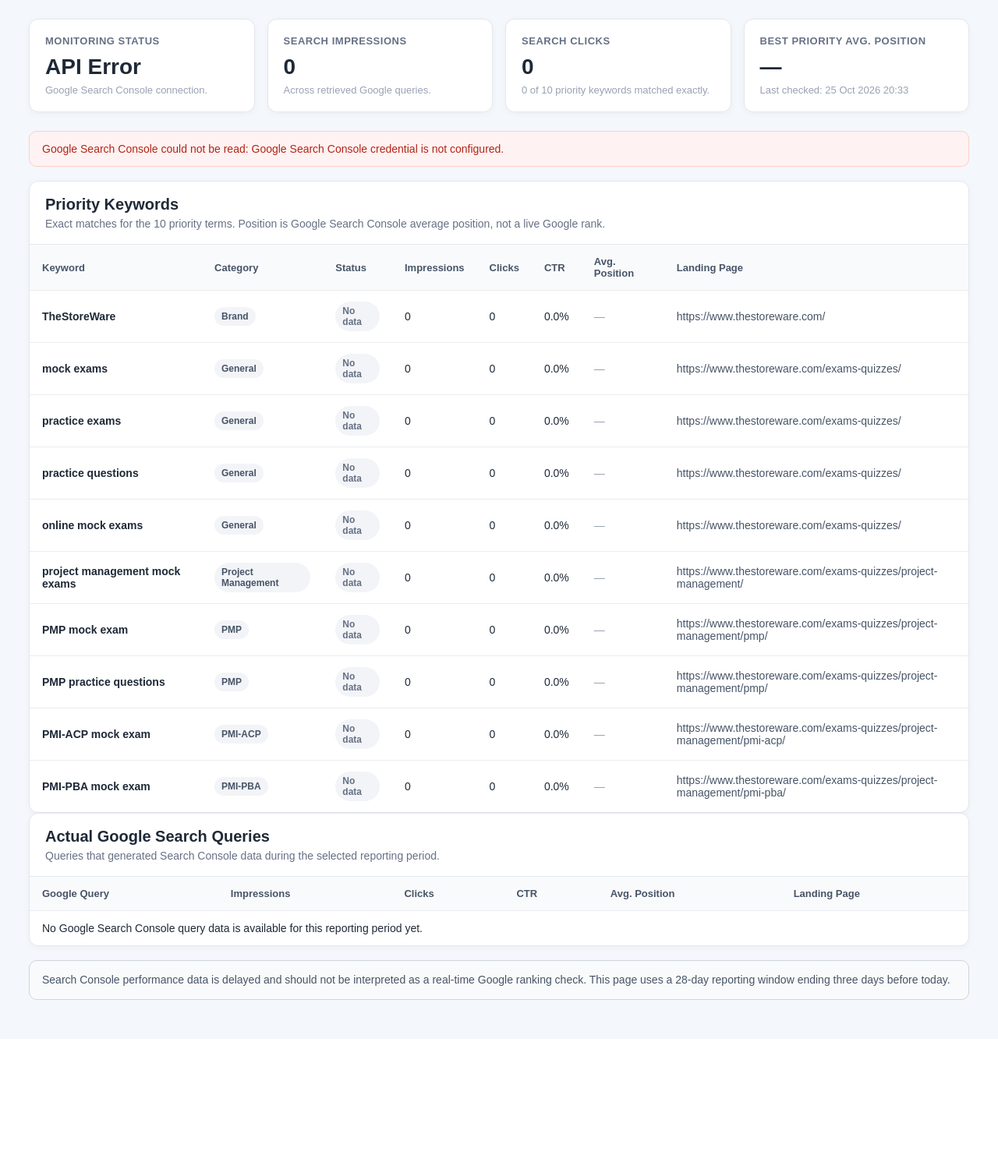
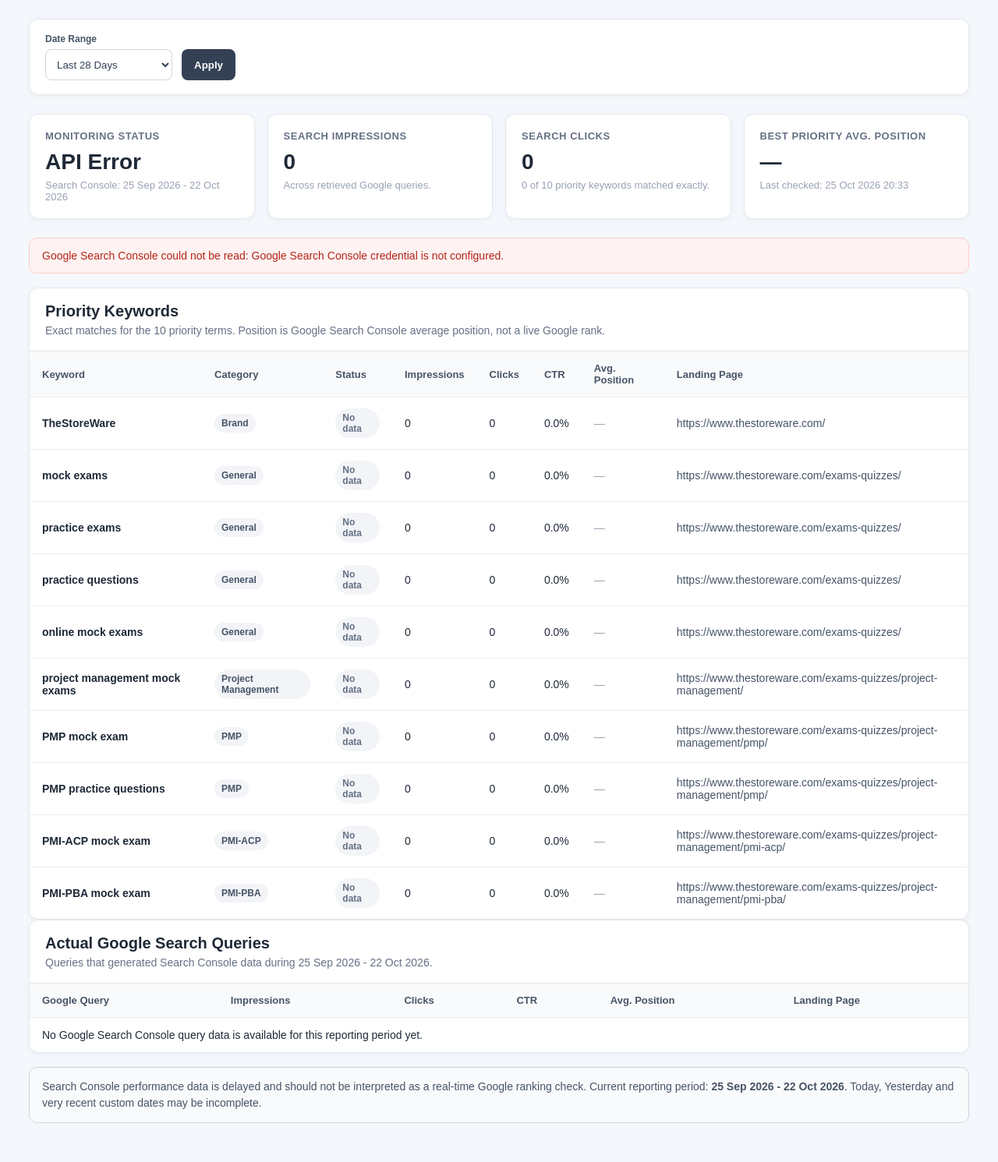
Before and after one commit to ykhreis/thestoreware, a Django app: page /content-management/seo-monitoring/ in a window 1280 px wide. Shown: the part 90-1581 px from the top of the page at 78% size. Before the commit the page ends 1373 px from the top, so only its background shows below. Run offline with Django 5.2, Linux system fonts and the light colour scheme; the visitor is signed in with stand-in values (Sample User, id 1); data comes from the database, SQL or seed files in the repository; data that the repository does not hold is empty.

Commit message:
Add date filters to SEO monitoring

```diff
--- a/website/templates/website/content_management/seo_monitoring/website_seo_monitoring.html
+++ b/website/templates/website/content_management/seo_monitoring/website_seo_monitoring.html
@@ -217,6 +217,58 @@
             line-height: 1.5;
         }
 
+
+        .date-filter {
+            margin-bottom: 24px;
+            padding: 18px 20px;
+            background: #fff;
+            border: 1px solid #e4e7ec;
+            border-radius: 12px;
+            box-shadow: 0 2px 8px rgba(16, 24, 40, 0.04);
+        }
+
+        .date-filter form {
+            display: flex;
+            flex-wrap: wrap;
+            align-items: end;
+            gap: 12px;
+        }
+
+        .date-filter label {
+            display: block;
+            margin-bottom: 6px;
+            color: #475467;
+            font-size: 12px;
+            font-weight: 700;
+        }
+
+        .date-filter select,
+        .date-filter input {
+            min-height: 40px;
+            padding: 8px 10px;
+            border: 1px solid #d0d5dd;
+            border-radius: 8px;
+            background: #fff;
+            color: #344054;
+        }
+
+        .filter-button {
+            min-height: 40px;
+            padding: 8px 16px;
+            border: 0;
+            border-radius: 8px;
+            background: #344054;
+            color: #fff;
+            font-weight: 700;
+            cursor: pointer;
+        }
+
+        .date-warning {
+            margin-top: 12px;
+            color: #b54708;
+            font-size: 13px;
+        }
+
         @media (max-width: 850px) {
             .summary-grid {
                 grid-template-columns: repeat(2, minmax(0, 1fr));
@@ -248,6 +300,38 @@
         <a class="back-link" href="{% url 'content_management' %}">
             Back to Content Management
         </a>
+    </div>
+
+
+    <div class="date-filter">
+        <form method="get">
+            <div>
+                <label for="range">Date Range</label>
+                <select id="range" name="range" onchange="toggleCustomDates()">
+                    <option value="today" {% if selected_range == "today" %}selected{% endif %}>Today</option>
+                    <option value="yesterday" {% if selected_range == "yesterday" %}selected{% endif %}>Yesterday</option>
+                    <option value="7d" {% if selected_range == "7d" %}selected{% endif %}>Last 7 Days</option>
+                    <option value="28d" {% if selected_range == "28d" %}selected{% endif %}>Last 28 Days</option>
+                    <option value="custom" {% if selected_range == "custom" %}selected{% endif %}>Custom Date Range</option>
+                </select>
+            </div>
+
+            <div class="custom-date-field">
+                <label for="start_date">From</label>
+                <input type="date" id="start_date" name="start_date" value="{{ custom_start }}">
+            </div>
+
+            <div class="custom-date-field">
+                <label for="end_date">To</label>
+                <input type="date" id="end_date" name="end_date" value="{{ custom_end }}">
+            </div>
+
+            <button class="filter-button" type="submit">Apply</button>
+        </form>
+
+        {% if date_warning %}
+            <div class="date-warning">{{ date_warning }}</div>
+        {% endif %}
     </div>
 
     <div class="summary-grid">
@@ -384,9 +468,20 @@
 
     <div class="notice">
         Search Console performance data is delayed and should not be interpreted as a real-time Google ranking check.
-        This page uses a 28-day reporting window ending three days before today.
+        Current reporting period: <strong>{{ date_range_label }}</strong>. Today, Yesterday and very recent custom dates may be incomplete.
     </div>
 
 </div>
+
+<script>
+    function toggleCustomDates() {
+        const isCustom = document.getElementById("range").value === "custom";
+        document.querySelectorAll(".custom-date-field").forEach(function (field) {
+            field.style.display = isCustom ? "block" : "none";
+        });
+    }
+    toggleCustomDates();
+</script>
+
 </body>
 </html>
--- a/website/website_views.py
+++ b/website/website_views.py
@@ -427,12 +427,55 @@ def seo_monitoring(request):
     monitoring_error = ""
     last_checked = timezone.localtime().strftime("%d %b %Y %H:%M")
     date_range_label = ""
+    date_warning = ""
+
+    from datetime import datetime, timedelta
+
+    today = timezone.localdate()
+    selected_range = request.GET.get("range", "28d").strip().lower()
+    allowed_ranges = {"today", "yesterday", "7d", "28d", "custom"}
+    if selected_range not in allowed_ranges:
+        selected_range = "28d"
+
+    custom_start = request.GET.get("start_date", "").strip()
+    custom_end = request.GET.get("end_date", "").strip()
+
+    if selected_range == "today":
+        start_date = today
+        end_date = today
+        date_warning = "Today's Search Console data may be incomplete because Google reporting is delayed."
+    elif selected_range == "yesterday":
+        start_date = today - timedelta(days=1)
+        end_date = start_date
+        date_warning = "Yesterday's Search Console data may still be incomplete because Google reporting is delayed."
+    elif selected_range == "7d":
+        end_date = today - timedelta(days=3)
+        start_date = end_date - timedelta(days=6)
+    elif selected_range == "custom":
+        try:
+            start_date = datetime.strptime(custom_start, "%Y-%m-%d").date()
+            end_date = datetime.strptime(custom_end, "%Y-%m-%d").date()
+            if start_date > end_date:
+                raise ValueError("Start date must not be after end date.")
+            if end_date > today:
+                raise ValueError("End date cannot be in the future.")
+            if end_date >= today - timedelta(days=2):
+                date_warning = "Recent Search Console dates may be incomplete because Google reporting is delayed."
+        except ValueError as exc:
+            selected_range = "28d"
+            end_date = today - timedelta(days=3)
+            start_date = end_date - timedelta(days=27)
+            monitoring_error = f"Invalid custom date range ({exc}). Showing Last 28 Days instead."
+    else:
+        selected_range = "28d"
+        end_date = today - timedelta(days=3)
+        start_date = end_date - timedelta(days=27)
+
+    date_range_label = f"{start_date:%d %b %Y} - {end_date:%d %b %Y}"
 
     try:
-        from datetime import timedelta
         from google.oauth2 import service_account
         from googleapiclient.discovery import build
-
         import base64
 
         credential_b64 = os.environ.get("GOOGLE_APPLICATION_CREDENTIALS_B64", "").strip()
@@ -446,12 +489,6 @@ def seo_monitoring(request):
             scopes=["https://www.googleapis.com/auth/webmasters.readonly"],
         )
         service = build("searchconsole", "v1", credentials=credentials, cache_discovery=False)
-
-        # Search Console performance data is delayed, so use a stable 28-day
-        # reporting window ending three days before today.
-        end_date = timezone.localdate() - timedelta(days=3)
-        start_date = end_date - timedelta(days=27)
-        date_range_label = f"{start_date:%d %b %Y} - {end_date:%d %b %Y}"
 
         response = service.searchanalytics().query(
             siteUrl="sc-domain:thestoreware.com",
@@ -516,7 +553,8 @@ def seo_monitoring(request):
 
     except Exception as exc:
         monitoring_status = "API Error"
-        monitoring_error = str(exc)[:300]
+        if not monitoring_error:
+            monitoring_error = str(exc)[:300]
 
     context = {
         "keywords": keywords,
@@ -527,6 +565,10 @@ def seo_monitoring(request):
         "monitoring_status": monitoring_status,
         "monitoring_error": monitoring_error,
         "date_range_label": date_range_label,
+        "date_warning": date_warning,
+        "selected_range": selected_range,
+        "custom_start": custom_start,
+        "custom_end": custom_end,
         "total_clicks": total_clicks,
         "total_impressions": total_impressions,
         "actual_queries": actual_queries,
@@ -536,6 +578,7 @@ def seo_monitoring(request):
         "website/content_management/seo_monitoring/website_seo_monitoring.html",
         context,
     )
+
 
 @user_passes_test(_admin_only, login_url="/admin/login/")
 def exam_quiz_management(request):
```
